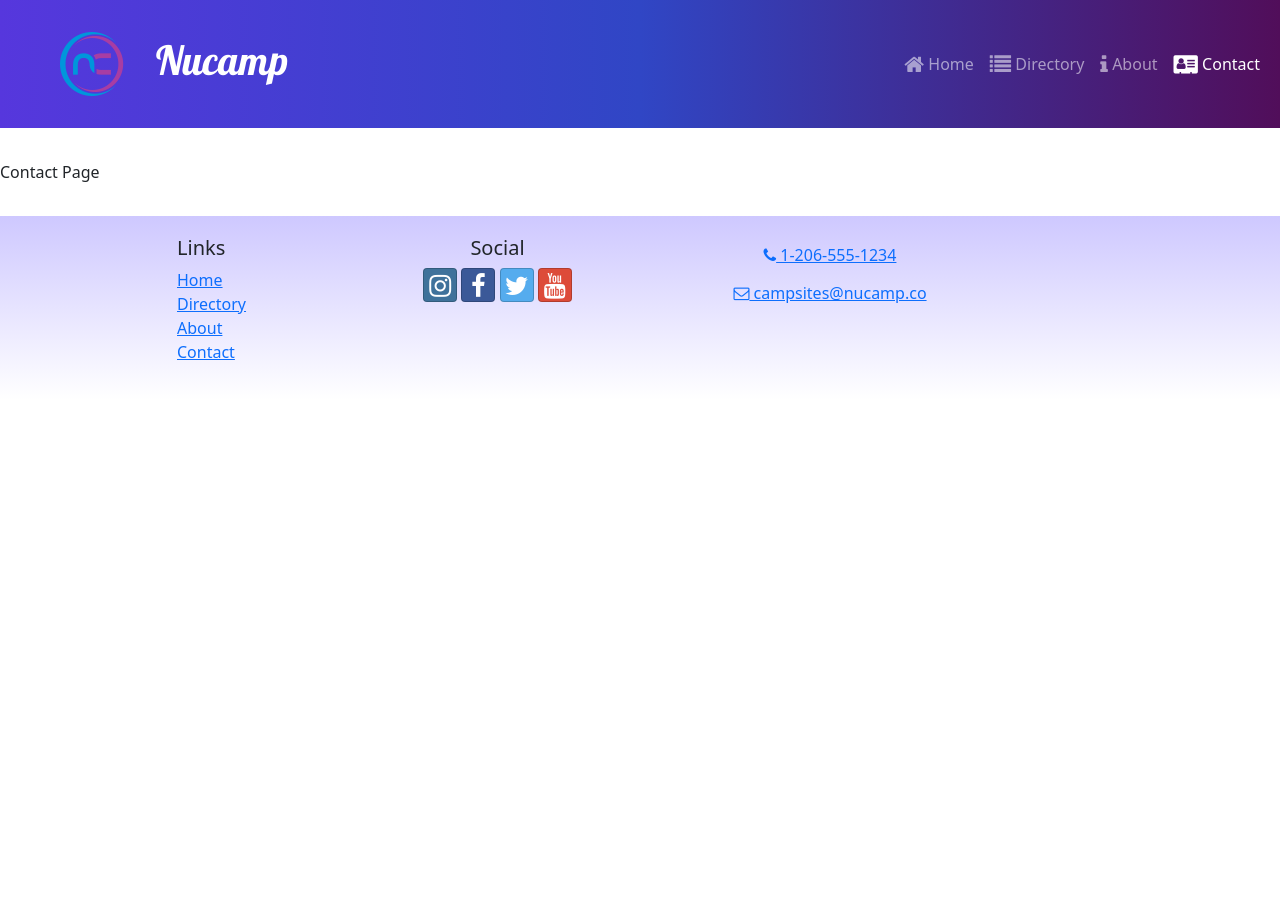
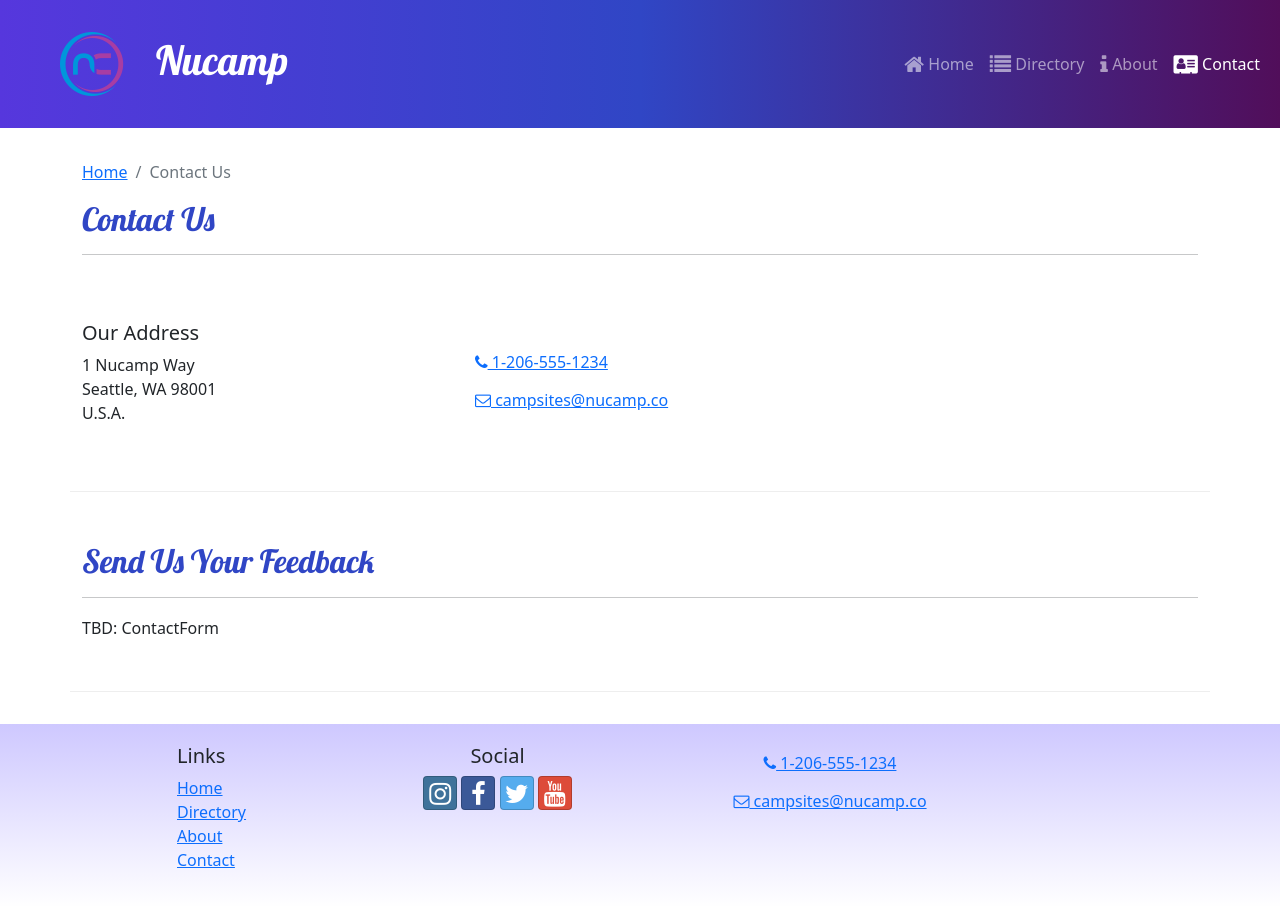
Before and after one commit to Chilolay/Bootcamp-React-Project, a React (Create React App) app: page /contact in a window 1280 px wide. Before the commit the page ends 800 px from the top, so only its background shows below. Built offline with nearby package versions, Linux system fonts and the light colour scheme.

Commit message:
ContactPage

```diff
--- a/src/pages/ContactPage.js
+++ b/src/pages/ContactPage.js
@@ -1,5 +1,44 @@
+import { Container, Col, Row } from 'reactstrap';
+import SubHeader from '../components/SubHeader';
+
 const ContactPage = () => {
-    return <div>Contact Page</div>;
+    return (
+      <Container>
+        <SubHeader current='Contact Us' />
+        <Row className='row-content align-items-center'>
+          <Col sm='4'>
+            <h5>Our Address</h5>
+            <address>
+              1 Nucamp Way
+              <br />
+              Seattle, WA 98001
+              <br />
+              U.S.A.
+            </address>
+          </Col>
+          <Col>
+            <a role='button' className='btn btn-link' href='tel:+12065551234'>
+              <i className='fa fa-phone' /> 1-206-555-1234
+            </a>
+            <br />
+            <a
+              role='button'
+              className='btn btn-link'
+              href='mailto:fakeemail@fakeemail.co'
+            >
+              <i className='fa fa-envelope-o' /> campsites@nucamp.co
+            </a>
+          </Col>
+        </Row>
+        <Row className='row-content'>
+          <Col xs='12'>
+            <h2>Send Us Your Feedback</h2>
+            <hr />
+          </Col>
+          <Col md='10'>TBD: ContactForm</Col>
+        </Row>
+      </Container>
+    );
 }
 
 export default ContactPage;
```
